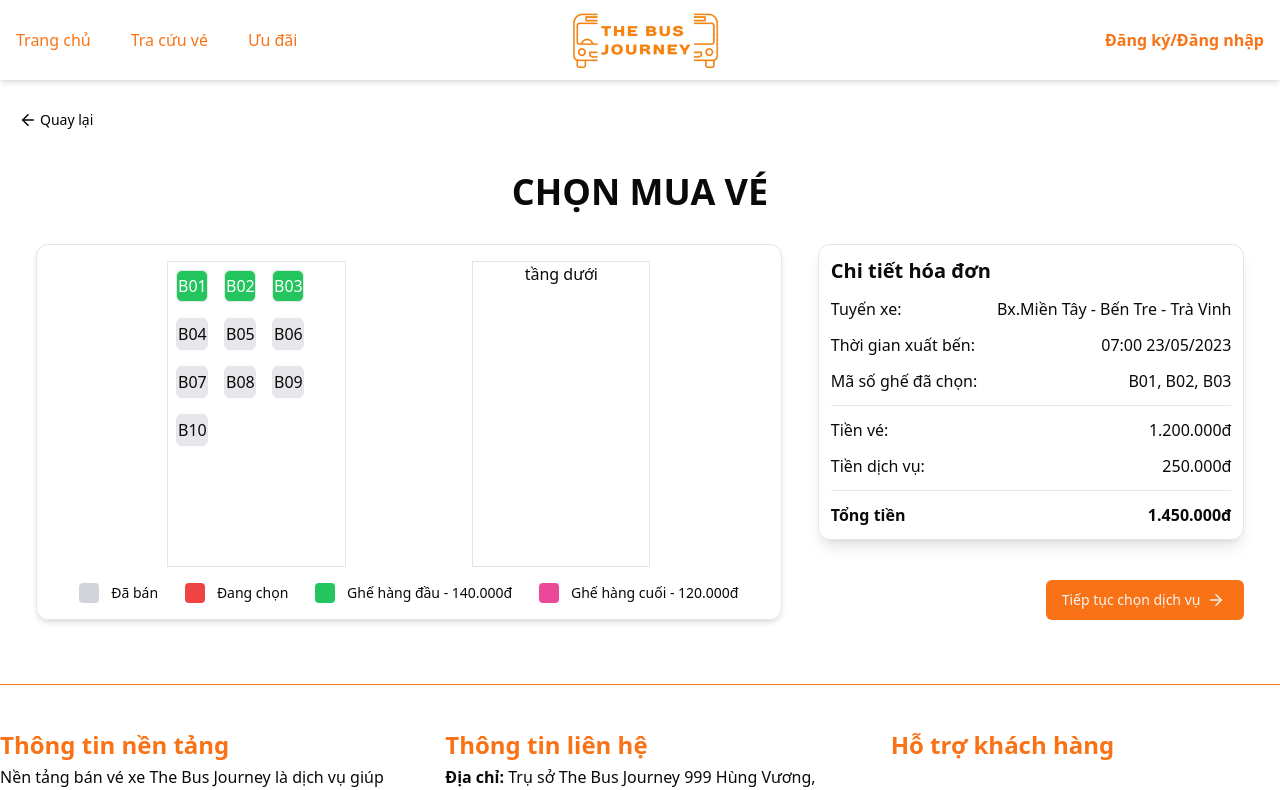
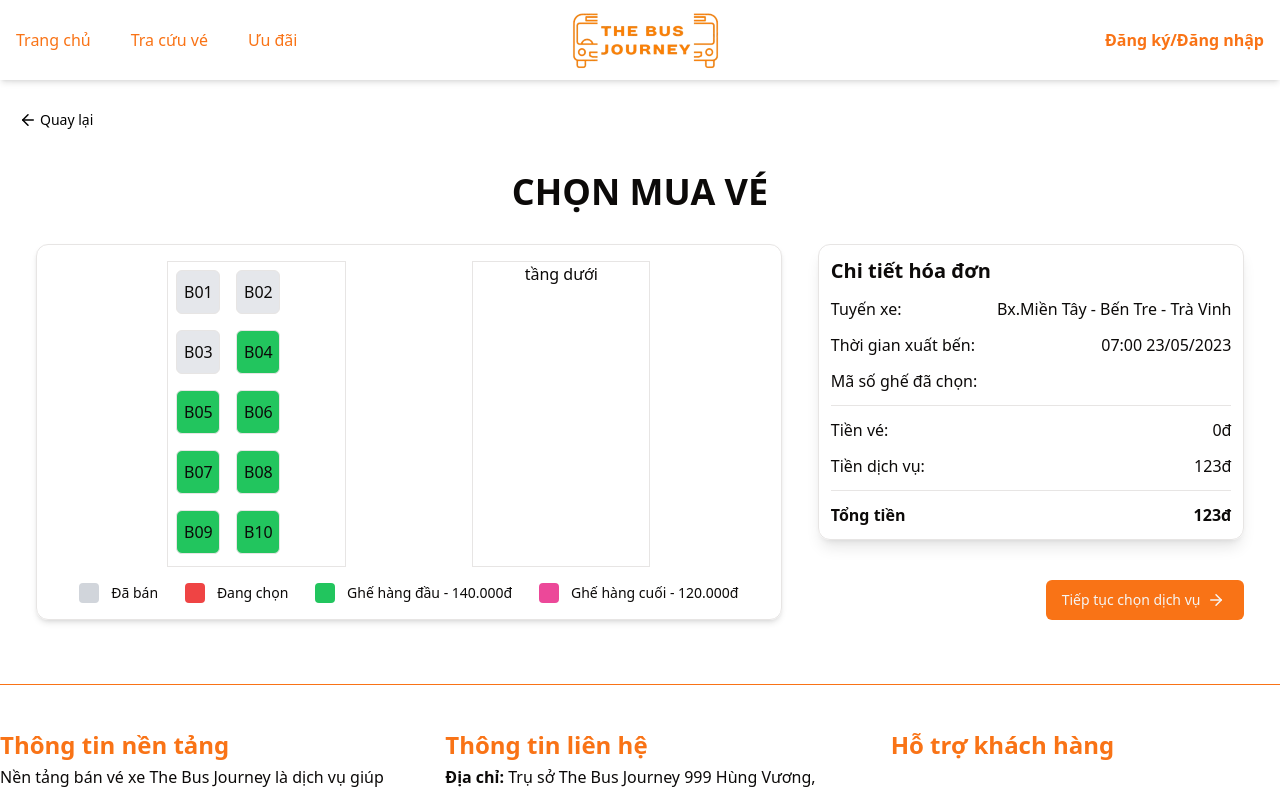
Before and after one commit to truongduytven/SWD392-FrontEnd, a React (Vite) app: page /selectTicket in a window 1280 px wide. Shown: the top 790 px of the page. Built offline with nearby package versions, Linux system fonts and the light colour scheme.

Commit message:
fix: choose seat

```diff
--- a/src/components/local/InvoiceDetail.tsx
+++ b/src/components/local/InvoiceDetail.tsx
@@ -3,9 +3,8 @@ import { formatDate, formatPrice } from "@/lib/utils";
 
 function InvoiceDetail() {
   const { invoiceData } = useInvoice()
-  const { startLocation, endLocation, timeStart, tickets, service } = invoiceData;
-  const totalTicketPrice = tickets.reduce((sum, ticket) => sum + ticket.price, 0);
-  const totalServicePrice = service.reduce((sum, srv) => sum + srv.price * srv.quantity, 0);
+  const { startLocation, endLocation, timeStart, tickets } = invoiceData;
+  const totalTicketPrice = tickets?.reduce((sum, ticket) => sum + ticket.price, 0);
   return (
     <div className='shadow-lg border rounded-xl p-3'>
       <span className='font-bold text-xl'>Chi tiết hóa đơn</span>
@@ -29,12 +28,12 @@ function InvoiceDetail() {
         </div>
         <div className='flex justify-between'>
           <span>Tiền dịch vụ: </span>
-          <span>{formatPrice(totalServicePrice)}</span>
+          <span>123đ</span>
         </div>
         <hr />
         <div className='flex justify-between font-bold'>
           <span>Tổng tiền</span>
-          <span>{formatPrice(totalTicketPrice + totalServicePrice)}</span>
+          <span>{formatPrice(totalTicketPrice + 123)}</span>
         </div>
       </div>
     </div>
--- a/src/components/local/Seat.tsx
+++ b/src/components/local/Seat.tsx
@@ -1,21 +1,20 @@
+import { Seat as SeatType } from '@/constants/SeatData';
 import React from 'react';
 
 interface SeatProps {
-  seat: {
-    seatCode: string;
-    price: number;
-  };
+  seat: SeatType
   onClick: (seatCode: string) => void;
   selected: boolean;
 }
 
 const Seat: React.FC<SeatProps> = ({ seat, onClick, selected }) => {
-  const { seatCode } = seat;
+  const { seatCode, status } = seat;
 
   return (
     <button
-      className={`w-8 h-8 m-2 flex items-center justify-center rounded-md border ${selected ? 'bg-green-500 text-white' : 'bg-gray-200'}`}
+      className={`w-11 h-11 m-2 flex items-center justify-center rounded-md border ${selected ? 'bg-red-500 text-white' : (status === 'bought' ? 'bg-gray-200 cursor-not-allowed' : 'bg-green-500')}`}
       onClick={() => onClick(seatCode)}
+      disabled={status === 'bought'}
     >
       {seatCode}
     </button>
--- a/src/components/local/SeatCodeLayout.tsx
+++ b/src/components/local/SeatCodeLayout.tsx
@@ -3,6 +3,7 @@ import React, { useState } from 'react';
 import Seat from './Seat';
 import { useInvoice } from '@/contexts/InvoiceContext';
 import { defaultSeats } from '@/constants/SeatData';
+import { ticket } from '@/types/invoiceData';
 
 const SeatLayout: React.FC = () => {
   const { invoiceData, updateTickets } = useInvoice();
@@ -16,7 +17,11 @@ const SeatLayout: React.FC = () => {
       } else {
         newSelected = [...prevSelected, seatCode];
       }
-      updateTickets(newSelected.map(code => defaultSeats.find(seat => seat.seatCode === code)!));
+      const newTicket = newSelected.map((code) => {
+        const seat = defaultSeats.find(seat => seat.seatCode === code)!;
+        return { seatCode: seat.seatCode, price: seat.price, services: [] } as ticket
+      })
+      updateTickets(newTicket);
       return newSelected;
     });
   };
--- a/src/constants/SeatData.ts
+++ b/src/constants/SeatData.ts
@@ -1,18 +1,19 @@
 // defaultSeatData.ts
-interface Seat {
+export interface Seat {
     seatCode: string;
     price: number;
+    status: string;
   }
 
   export const defaultSeats: Seat[] = [
-    { seatCode: 'B01', price: 400000 },
-    { seatCode: 'B02', price: 400000 },
-    { seatCode: 'B03', price: 400000 },
-    { seatCode: 'B04', price: 400000 },
-    { seatCode: 'B05', price: 400000 },
-    { seatCode: 'B06', price: 400000 },
-    { seatCode: 'B07', price: 400000 },
-    { seatCode: 'B08', price: 400000 },
-    { seatCode: 'B09', price: 400000 },
-    { seatCode: 'B10', price: 400000 },
+    { seatCode: 'B01', price: 400000, status: 'bought' },
+    { seatCode: 'B02', price: 400000, status: 'bought' },
+    { seatCode: 'B03', price: 400000, status: 'bought' },
+    { seatCode: 'B04', price: 400000, status: 'notsold' },
+    { seatCode: 'B05', price: 400000, status: 'notsold' },
+    { seatCode: 'B06', price: 400000, status: 'notsold' },
+    { seatCode: 'B07', price: 400000, status: 'notsold' },
+    { seatCode: 'B08', price: 400000, status: 'notsold' },
+    { seatCode: 'B09', price: 400000, status: 'notsold' },
+    { seatCode: 'B10', price: 400000, status: 'notsold' },
   ];
--- a/src/contexts/InvoiceContext.tsx
+++ b/src/contexts/InvoiceContext.tsx
@@ -1,45 +1,17 @@
+import { InvoiceData, ticket } from '@/types/invoiceData'
 import { createContext, useContext, useState } from 'react'
-
-interface InvoiceData {
-  startLocation: string
-  endLocation: string
-  timeStart: Date
-  tickets: {
-    seatCode: string
-    price: number
-  }[]
-  service: {
-    name: string
-    price: number
-    quantity: number
-  }[]
-  totalPrice: number
-}
-
-interface Seat {
-  seatCode: string
-  price: number
-}
 
 const defaultInvoiceData: InvoiceData = {
   startLocation: 'Bx.Miền Tây',
   endLocation: 'Bến Tre - Trà Vinh',
   timeStart: new Date('2023-05-23T07:00:00'),
-  tickets: [
-    { seatCode: 'B01', price: 400000 },
-    { seatCode: 'B02', price: 400000 },
-    { seatCode: 'B03', price: 400000 }
-  ],
-  service: [
-    { name: 'Service A', price: 50000, quantity: 1 },
-    { name: 'Service B', price: 100000, quantity: 2 }
-  ],
-  totalPrice: 1300000
+  tickets: [],
+  totalPrice: 0
 }
 
 interface InvoiceContextType {
   invoiceData: InvoiceData
-  updateTickets: (tickets: Seat[]) => void
+  updateTickets: (tickets: ticket[]) => void
 }
 
 const InvoiceContext = createContext<InvoiceContextType | undefined>(undefined)
@@ -57,14 +29,22 @@ export const useInvoice = () => {
 export const InvoiceProvider: React.FC<{ children: React.ReactNode }> = ({ children }) => {
   const [invoiceData, setInvoiceData] = useState<InvoiceData>(defaultInvoiceData)
 
-  const updateTickets = (tickets: Seat[]) => {
+  const updateTickets = (tickets: ticket[]) => {
+    console.log(tickets)
+    const totalTicketPrice = tickets?.reduce((total, ticket) => total + ticket.price, 0)
+    const totalServicePrice = tickets?.reduce(
+      (total, ticket) =>
+        total + ticket.services.reduce((serviceTotal, service) => serviceTotal + service.price * service.quantity, 0),
+      0
+    )
+    const totalPrice = totalTicketPrice + totalServicePrice
+
     setInvoiceData((prevData) => ({
       ...prevData,
       tickets,
-      totalPrice: tickets.reduce((total, seat) => total + seat.price, 0) +
-        prevData.service.reduce((total, service) => total + service.price * service.quantity, 0),
-    }));
-  };
+      totalPrice
+    }))
+  }
 
   return <InvoiceContext.Provider value={{ invoiceData, updateTickets }}>{children}</InvoiceContext.Provider>
 }
--- /dev/null
+++ b/src/types/invoiceData.ts
@@ -0,0 +1,19 @@
+export interface InvoiceData {
+  startLocation: string
+  endLocation: string
+  timeStart: Date
+  tickets: ticket[]
+  totalPrice: number
+}
+
+export interface Service {
+  name: string
+  price: number
+  quantity: number
+}
+
+export interface ticket {
+  seatCode: string
+  price: number
+  services: Service[]
+}
```
